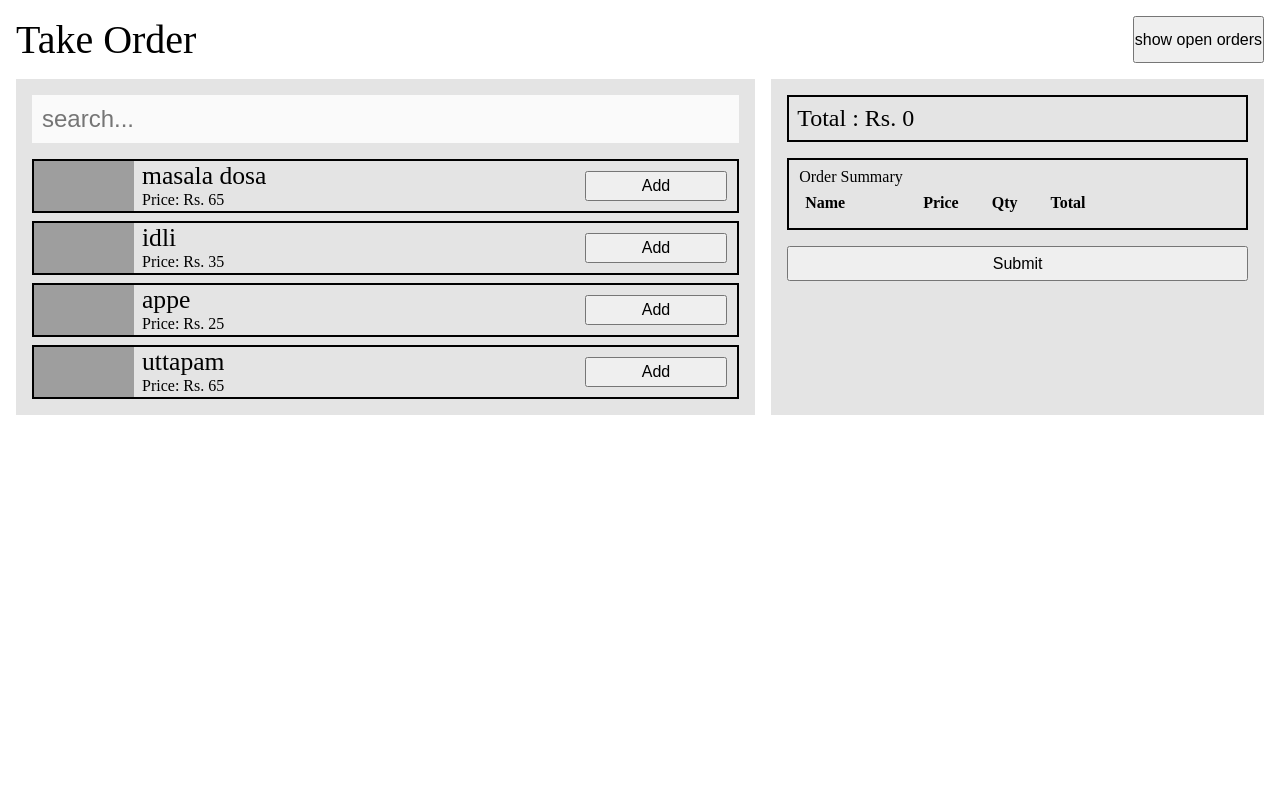
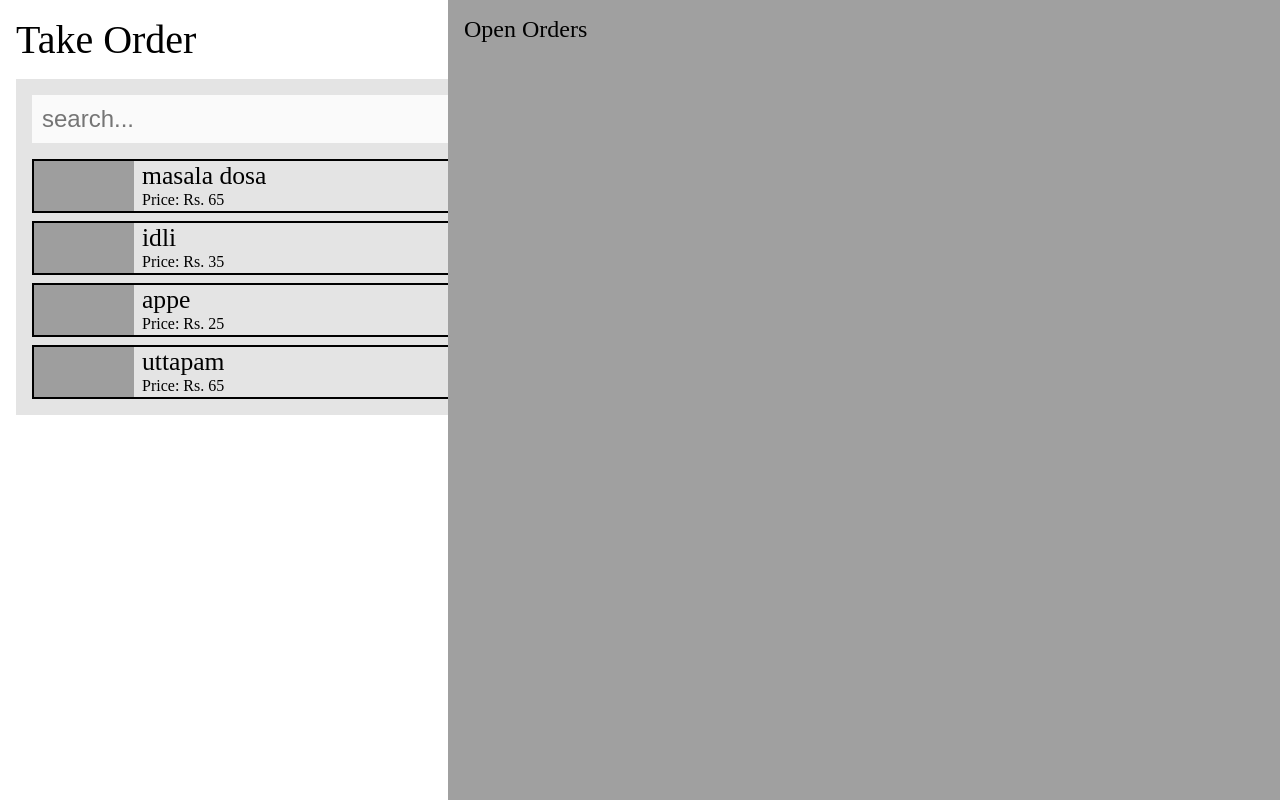
Before and after one commit to SamirDhoke/foodtales-om, a React (Vite) app: page / in a window 1280 px wide. Both pictures are taken after a click on the button "show open orders". Built offline with nearby package versions, Linux system fonts and the light colour scheme; grey boxes are pictures that could not be loaded.

Commit message:
added the open orders page

```diff
--- a/src/App.css
+++ b/src/App.css
@@ -5,3 +5,63 @@ main {
 	margin: 16px;
 	gap: 16px;
 }
+
+.open-orders-sidebar {
+	position: absolute;
+	top: 0;
+	right: 0;
+
+	background-color: #a0a0a0;
+
+	width: 65%;
+	height: 100%;
+
+	display: flex;
+	flex-direction: column;
+}
+
+.open-orders-sidebar > h3 {
+	font-size: 1.5rem;
+	margin: 16px;
+}
+
+.open-order-list {
+	margin: 16px;
+}
+
+.order-detail {
+	border: 1px solid black;
+	display: flex;
+
+	flex-direction: column;
+	position: relative;
+}
+
+.order-detail > .action-btn {
+	margin: 8px;
+	justify-self: flex-end;
+
+	position: absolute;
+	top: 0;
+	right: 0;
+
+	width: 10%;
+}
+
+.order-detail > p {
+	margin: 8px;
+	font-size: small;
+}
+
+.order-item-list {
+	margin: 8px;
+}
+
+.order-item {
+	margin: 8px;
+	text-transform: capitalize;
+}
+
+.order-item > span {
+	margin-right: 8px;
+}
--- a/src/App.jsx
+++ b/src/App.jsx
@@ -15,13 +15,13 @@ import stateReducer from './stateReducer.js';
 
 function App() {
 
-  const [showOpenOrders, setShowOpenOrders] = useState(false);
+  const [openOrdersVisible, setOpenOrdersVisible] = useState(false);
   const [state, setState] = useState({
     menu: [],
     orders: []
   });
 
-  const toggleOpenOrdersWindow = () => setShowOpenOrders(!showOpenOrders);
+  const toggleOpenOrdersWindow = () => setOpenOrdersVisible(!openOrdersVisible);
 
   useEffect(() => {
 
@@ -59,10 +59,76 @@ function App() {
               <ItemSearch/>
               <OrderSummary/>
             </main>
+            {
+              openOrdersVisible ? (
+                <aside className='open-orders-sidebar'>
+                  <h3>Open Orders</h3>
+                  <ul className='open-order-list'>
+                    {
+                      state.orders.map(order => (
+                        <li className='open-order-list-item' key={order.id}>
+                          <OrderDetail {...order}/>
+                        </li>
+                      ))
+                    }
+                  </ul>
+                </aside>
+              ) : (
+                null
+              )
+            }
         </div>
       </StateChangeContext.Provider>
     </StateContext.Provider>
   )
 }
 
+function OrderDetail(props) {
+
+  const {
+    items=[],
+    total=0,
+    id=1,
+    creation_time=null,
+    isPaid=false
+  } = props;
+
+  let formatted_date = new Date(creation_time);
+
+  const format_options = {
+    year: "numeric",
+    month: "short",
+    day: "numeric",
+    hour: "2-digit",
+    minute: "2-digit"
+  };
+
+  formatted_date = formatted_date.toLocaleTimeString("en-us", format_options);
+
+  return (
+    <div className='order-detail'>
+      <p className='order-id'>Order ID: {id}</p>
+      <p className='order-time'>Order Time: {formatted_date}</p>
+      <p>Order items : </p>
+      <ul className='order-item-list'>
+        {
+          items.map(item => (
+            <li className='order-item'>
+              <span className='order-item-name'>
+                {item.name}
+              </span>
+              <span className='order-item-count'>
+                x{item.qty}
+              </span>
+            </li>
+          ))
+        }
+      </ul>
+      <button className='action-btn'>
+        Edit
+      </button>
+    </div>
+  )
+}
+
 export default App
--- a/src/order-summary/OrderSummary.jsx
+++ b/src/order-summary/OrderSummary.jsx
@@ -2,6 +2,9 @@ import { useState, useContext } from 'react'
 import './OrderSummary.css';
 
 import StateContext from '../StateContext.jsx';
+import StateChangeContext from '../StateChangeContext.jsx';
+
+import {ACTIONS} from '../stateReducer.js';
 
 const OrderedItemListHeader = (props) => {
 
@@ -70,12 +73,23 @@ export const OrderedItemListItem = (props) => {
 function OrderSummary(props) {
 
   const state = useContext(StateContext);
+  const dispatch = useContext(StateChangeContext);
 
   const itemsTotal = state.menu.reduce((total, item) => {
     return (total + item.qty * item.price)
   }, 0)
 
   const orderedItems = state.menu.filter(item => item.isSelected);
+
+  const handleOrderSubmit = () => {
+    dispatch({
+      type: ACTIONS.ADD_ORDER,
+      payload: {
+        items: orderedItems,
+        total: itemsTotal
+      }
+    })
+  }
 
   return (
     <section className='order-summary-container'>
@@ -90,7 +104,7 @@ function OrderSummary(props) {
         <OrderedItemList items={orderedItems}/>
       </div>
       <div className='order-submit'>
-        <button>Submit</button>
+        <button onClick={handleOrderSubmit}>Submit</button>
       </div>
     </section>
   )
--- a/src/stateReducer.js
+++ b/src/stateReducer.js
@@ -1,6 +1,7 @@
 export const ACTIONS = {
 	ADD_ITEM: "ADD_ITEM",
-	REMOVE_ITEM: "REMOVE_ITEM"
+	REMOVE_ITEM: "REMOVE_ITEM",
+	ADD_ORDER: "ADD_ORDER"
 }
 
 function reducer(state, action) {
@@ -34,6 +35,38 @@ function reducer(state, action) {
 			const newState = {...state, menu: newMenuItems};
 
 			return newState;
+		};
+		case ACTIONS.ADD_ORDER : {
+			const id = Math.floor( Math.random() * 1000 );
+			const time = Date.now();
+			// const items = state.menu.filter(item => item.isSelected);
+			// const total = items.reduce((total, item) => {
+			// 	return total + item.qty * item.price;
+			// }, 0);
+
+			if (!action.payload.items || !action.payload.items.length) {
+				return {...state};
+			}
+
+			const order = {
+				id,
+				creation_time: time,
+				items: action.payload.items,
+				total: action.payload.total,
+				isOpen: true
+			}
+
+			const initialMenu = state.menu.map(item => ({
+				...item,
+				qty: 0,
+				isSelected: false
+			}))
+
+			return {
+				...state,
+				menu: initialMenu,
+				orders: state.orders.concat(order)
+			};
 		}
 	}
 }
```
